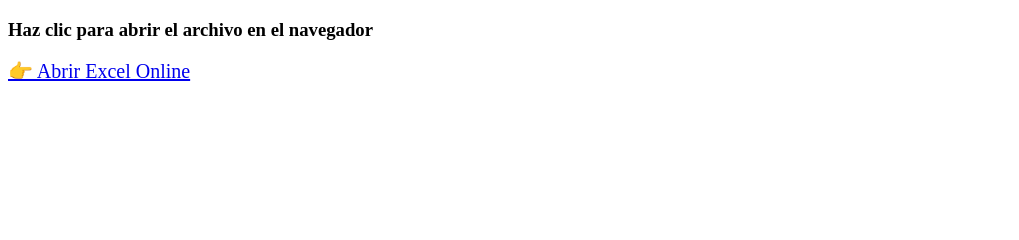
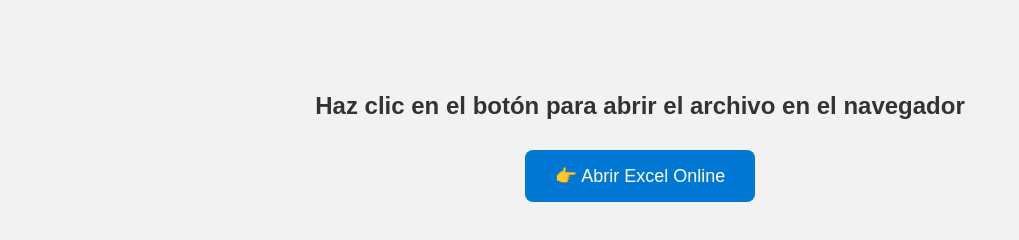
Before and after one commit to xayizu/TablaGAAP11, a plain HTML site: page index.html in a window 1280 px wide. Shown: the whole page, without its empty margins (0-1019 px from the left). Drawn offline with Linux system fonts and the light colour scheme.

Commit message:
Tu mensajDe

```diff
--- a/index.html
+++ b/index.html
@@ -2,11 +2,40 @@
 <html lang="es">
 <head>
   <meta charset="UTF-8">
-  <title>Abrir archivo</title>
+  <meta name="viewport" content="width=device-width, initial-scale=1">
+  <title>Abrir archivo Excel</title>
+  <style>
+    body {
+      font-family: Arial, sans-serif;
+      text-align: center;
+      padding: 60px 20px;
+      background-color: #f2f2f2;
+    }
+    h3 {
+      color: #333;
+      font-size: 24px;
+      margin-bottom: 30px;
+    }
+    a.boton {
+      background-color: #0078d4;
+      color: white;
+      padding: 15px 30px;
+      text-decoration: none;
+      font-size: 18px;
+      border-radius: 8px;
+      display: inline-block;
+      transition: background-color 0.3s ease;
+    }
+    a.boton:hover {
+      background-color: #005a9e;
+    }
+  </style>
 </head>
 <body>
-  <h3>Haz clic para abrir el archivo en el navegador</h3>
-  <a href="https://1drv.ms/x/c/32e9d3502dcfd875/EbU00EuM8YVFoCdpXdLEGgMBHrcqvPwSEZuF8gs0yB0AvQ?e=yn0dK6" target="_blank" style="font-size: 20px;">
+  <h3>Haz clic en el botón para abrir el archivo en el navegador</h3>
+  <a class="boton"
+     href="https://1drv.ms/x/c/32e9d3502dcfd875/EbU00EuM8YVFoCdpXdLEGgMBHrcqvPwSEZuF8gs0yB0AvQ?e=yn0dK6"
+     target="_blank">
     👉 Abrir Excel Online
   </a>
 </body>
```
